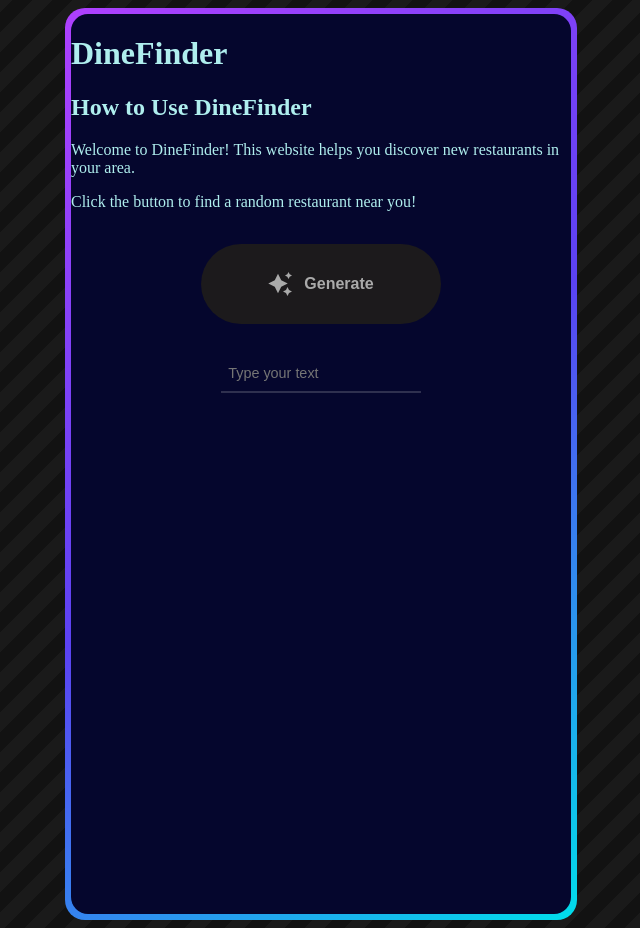
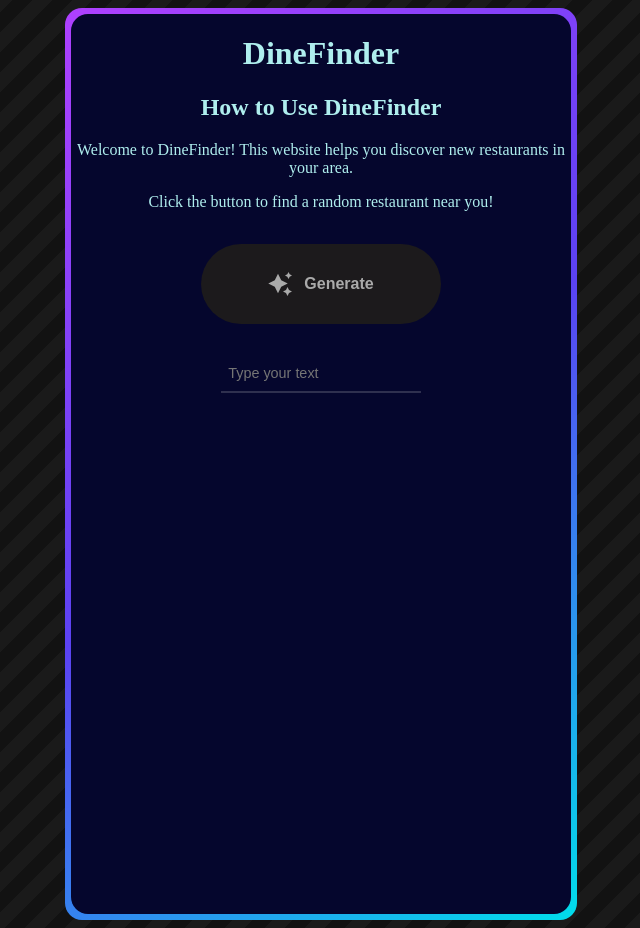
Before and after one commit to exile1217/CISC-4900, a plain HTML site: page index.html in a window 1280 px wide. Shown: the whole page, without its empty margins (327-967 px from the left). Drawn offline with Linux system fonts and the light colour scheme.

Commit message:
Add files via upload

```diff
--- a/style.css
+++ b/style.css
@@ -1,5 +1,5 @@
 body {
-    background-color:paleturquoise;
+    background-color:none;
   }
 
   #container{
@@ -16,12 +16,14 @@ body {
     background-color:azure;
 }
 #heading{
+text-align:center;
 color: paleturquoise;
 }
 
 #instructions {
   margin-bottom: 20px; /* Add margin-bottom to create space below the instructions */
   color:paleturquoise;
+  text-align:center;
 }
 
 .form {
@@ -90,7 +92,7 @@ button {
   cursor: pointer;
   border-radius: 50%;
 }
-button:hover{
+ button:hover{
   background-color: #04AA6D; /* Green on hover */
   box-shadow: 0 12px 16px 0 rgba(0,0,0,0.24), 0 17px 50px 0 rgba(0,0,0,0.19);
 }
@@ -189,9 +191,9 @@ button:active {
 .card {
   width: 500px;
   height: 900px;
-  border-radius: 20px;
+  border-radius: 17px;
   padding: 6px;
-  /* box-shadow: rgba(151, 65, 252, 0.2) 0 15px 30px -5px; */
+  /*box-shadow: rgba(151, 65, 252, 0.2) 0 15px 30px -5px; */
   background-image: linear-gradient(144deg,#AF40FF, #5B42F3 50%,#00DDEB);
 }
 
```
